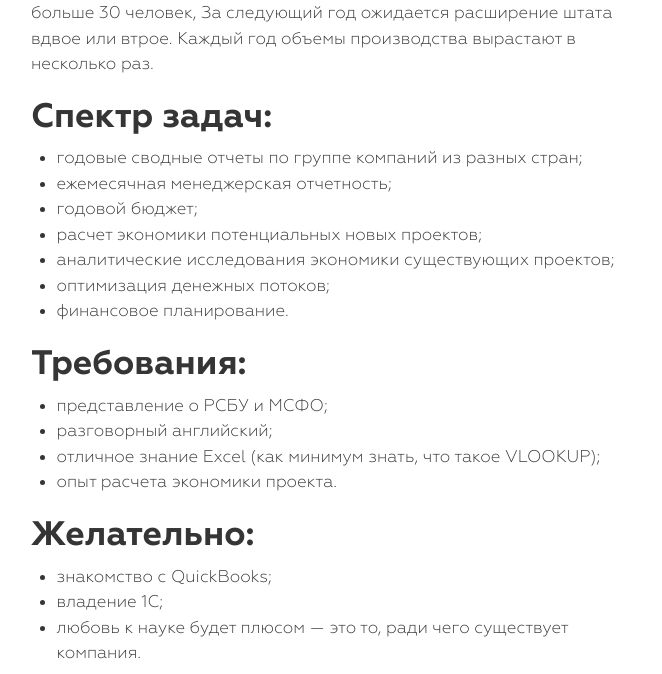
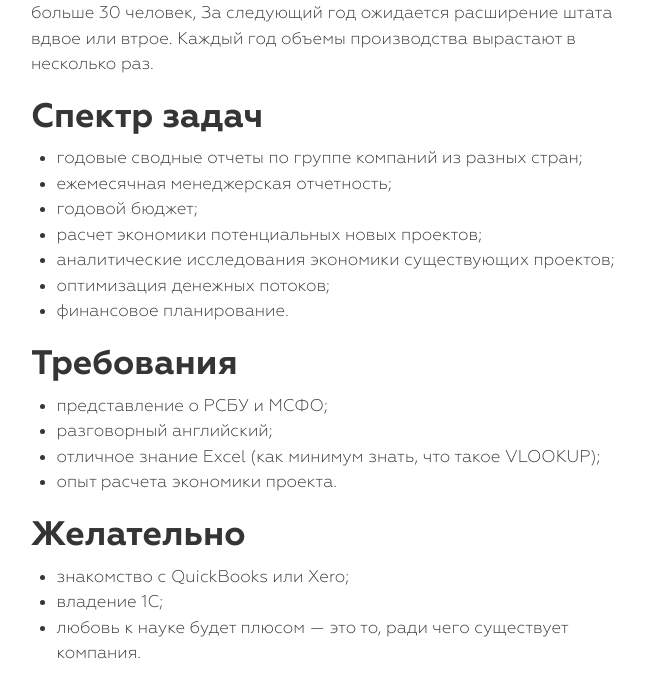
Before and after one commit to MELScience/blog.melscience.com, a Jekyll site: the page built from ru/2017-03-13-financial-manager.md, in a window 1280 px wide and 900 px high, scrolled down 733 px. Shown: the part 165-839 px from the top of the window, without its empty margins (144-806 px from the left). Built offline with Jekyll 4.4.1, drawn with Linux system fonts in a browser that asks for light colours; nearby versions of some CDN libraries; comment, search, counter and statistics services are not loaded.

Commit message:
Finance manager update

```diff
--- a/ru/2017-03-13-financial-manager.md
+++ b/ru/2017-03-13-financial-manager.md
@@ -24,7 +24,7 @@ publish-status: published
 
 Мы еще молодая компания, но у нас уже много финансовых задач. Сейчас у нас три офиса в двух странах (Россия и Англия), в следующем году добавится еще один офис — в США. В MEL Science работает чуть больше 30 человек, За следующий год ожидается расширение штата вдвое или втрое. Каждый год объемы производства вырастают в несколько раз.
 
-## Спектр задач:
+## Спектр задач
 * годовые сводные отчеты по группе компаний из разных стран;
 * ежемесячная менеджерская отчетность;
 * годовой бюджет;
@@ -33,14 +33,14 @@ publish-status: published
 * оптимизация денежных потоков;
 * финансовое планирование.
 
-## Требования:
+## Требования
 * представление о РСБУ и МСФО;
 * разговорный английский;
 * отличное знание Excel (как минимум знать, что такое VLOOKUP);
 * опыт расчета экономики проекта.
 
-## Желательно:
-* знакомство с QuickBooks;
+## Желательно
+* знакомство с QuickBooks или Xero;
 * владение 1С;
 * любовь к науке будет плюсом — это то, ради чего существует компания.
 
```
